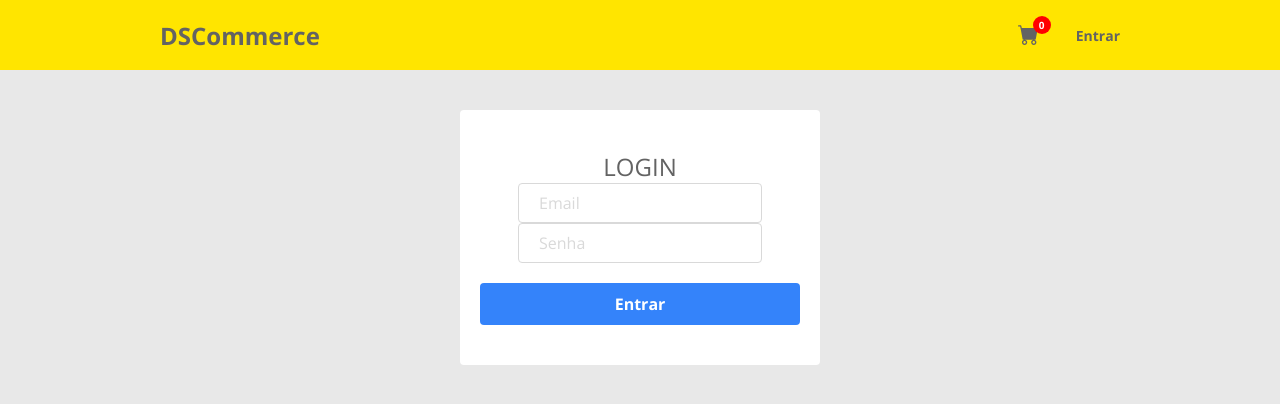
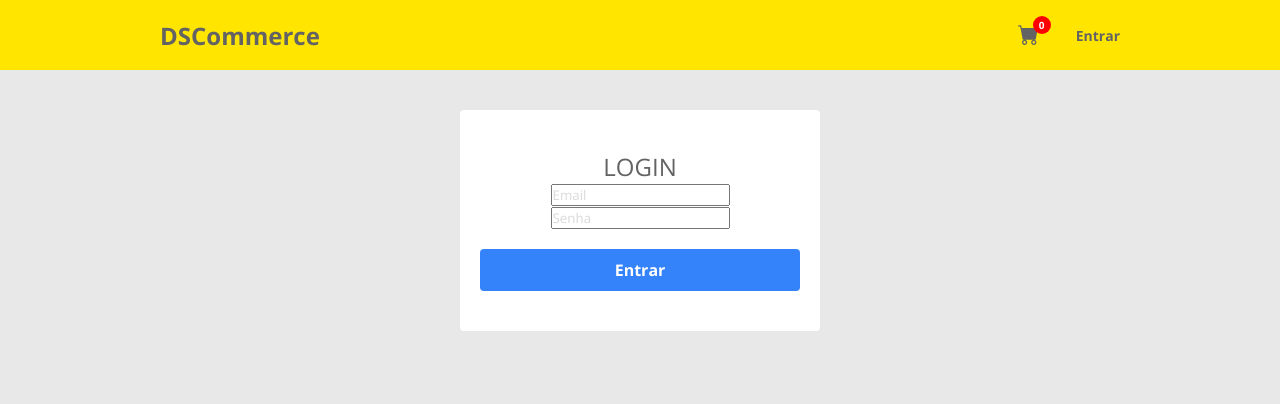
Before and after one commit to rnhc1000/dscommerce-frontend, a React (Vite) app: page /login in a window 1280 px wide. Shown: the top 404 px of the page. Built offline with nearby package versions, Linux system fonts and the light colour scheme; a web font is replaced by a local one.

Commit message:
feat(formInput) destructuring input objects for username and password via FormInput

```diff
--- /dev/null
+++ b/src/components/FormInput/index.tsx
@@ -0,0 +1,9 @@
+export default function FormInput(props: any) {
+
+    const { validation, ...inputProps } = props;
+
+    return (
+        <input { ...inputProps } />
+    );
+
+}
--- a/src/routes/ClientHome/Login/index.tsx
+++ b/src/routes/ClientHome/Login/index.tsx
@@ -4,12 +4,34 @@ import { CredentialsDTO } from '../../../models/auth';
 import * as authService from '../../../services/auth-service';
 import { useNavigate } from 'react-router-dom';
 import { ContextToken } from '../../../utils/context-token';
+import FormInput from '../../../components/FormInput';
 
 
 export default function Login() {
-    const [formData, setFormData] = useState<CredentialsDTO>({
-        username: "",
-        password: ""
+    // const [formData, setFormData] = useState<CredentialsDTO>({
+    //     username: "",
+    //     password: ""
+    // });
+
+    const [formData, setFormData] = useState<any>({
+        username: {
+            value: "",
+            id: "username",
+            name: "username",
+            type: "text",
+            placeholder: "Email",
+            validation: function (value: string) {
+                return /^[a-zA-Z0-9.!#$%&'*+/=?^_`{|}~-]+@[a-zA-Z0-9-]+(?:\.[a-zA-Z0-9-]+)*$/.test(value.toLowerCase());
+            },
+            message: "Favor informar um email válido",
+        },
+        password: {
+            value: "",
+            id: "password",
+            name: "password",
+            type: "password",
+            placeholder: "Senha",
+        }
     });
 
     const navigate = useNavigate();
@@ -18,9 +40,12 @@ export default function Login() {
 
     function handleSubmit(event: any) {
         event.preventDefault();
-        authService.loginRequest(formData)
+        authService.loginRequest({
+            username: formData.username.value,
+            password: formData.password.value
+        })
             .then(response => {
-           authService.saveAccessToken(response.data.access_token) ;
+                authService.saveAccessToken(response.data.access_token);
                 console.log(response.data);
                 console.log(authService.getAccessTokenPayload()?.user_name);
                 setContextTokenPayload(authService.getAccessTokenPayload());
@@ -33,10 +58,9 @@ export default function Login() {
     }
 
     function handleInputChange(event: any) {
-
         const value = event.target.value; // valor da caixa
         const name = event.target.name; // nome da caixa
-        setFormData({...formData, [name]: value})
+        setFormData({ ...formData, [name]: { ...formData[name], value: value } });
     }
 
     return (
@@ -48,25 +72,29 @@ export default function Login() {
                             <h2>Login</h2>
                             <div className="dsc-form-controls-container">
                                 <div>
-                                    <input
-                                        name="username"
-                                        value={formData.username}
-                                        className="dsc-form-control"
-                                        type="text"
-                                        placeholder="Email"
-                                        onChange={handleInputChange}>
-                                    </input>
+                                    <FormInput
+                                        {...formData.username}
+                                    // name="username"
+                                    // value={formData.username.value}
+                                    // className="dsc-form-control"
+                                    // type="text"
+                                    // placeholder="Email"
+
+                                    onChange={handleInputChange}
+                                    />
                                     <div className="dsc-form-error"></div>
                                 </div>
                                 <div>
-                                    <input
-                                        name="password"
-                                        value={formData.password}
-                                        className="dsc-form-control"
-                                        type="password"
-                                        placeholder="Senha"
-                                        onChange={handleInputChange}>
-                                    </input>
+                                    <FormInput
+                                        {...formData.password}
+                                    // name="password"
+                                    // value={formData.password.value}
+                                    // className="dsc-form-control"
+                                    // type="password"
+                                    // placeholder="Senha"
+
+                                    onChange={handleInputChange}
+/>
                                 </div>
                             </div>
 
```
Lines whose indentation alone changed are shown as unchanged.
